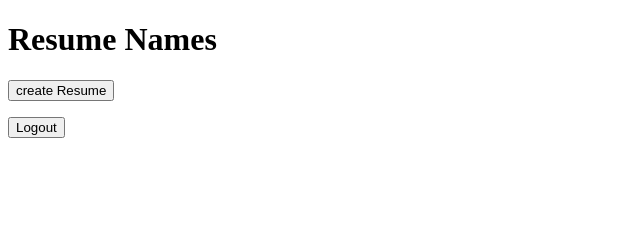
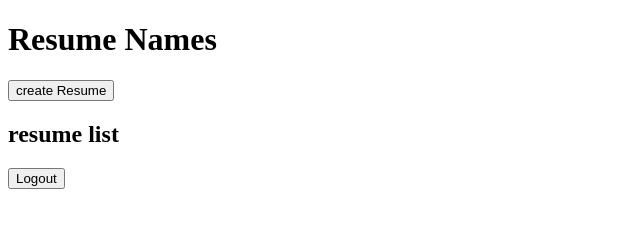
Before and after one commit to suthanks2000/Resume-Builder, a plain HTML site: page resume_list.html in a window 1280 px wide. Shown: the whole page, without its empty margins (0-640 px from the left). Drawn offline with Linux system fonts and the light colour scheme.

Commit message:
no big changes

```diff
--- a/resume_list.html
+++ b/resume_list.html
@@ -12,6 +12,7 @@
         <button id="create_resume">create Resume</button>
     </div>
    <div>
+    <h2>resume list</h2>
     <ul id="list">
 
     </ul>
```
